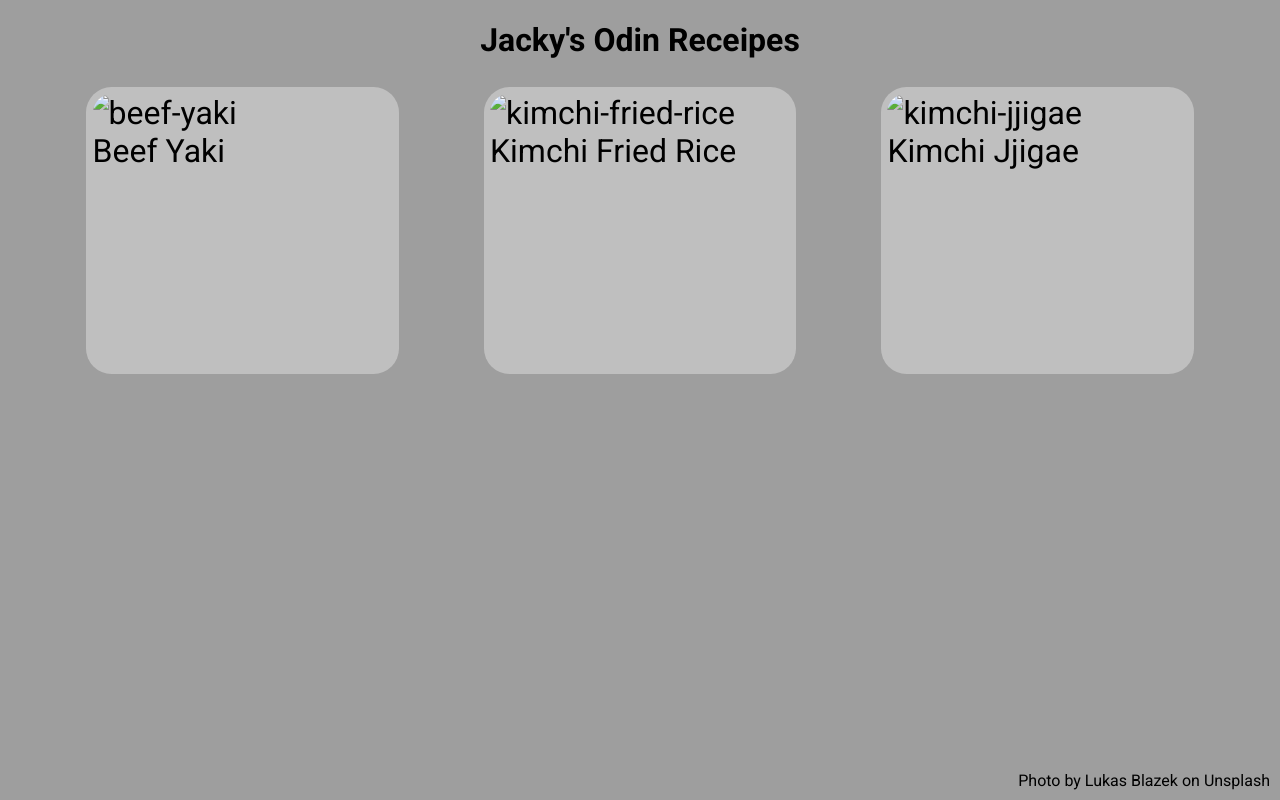
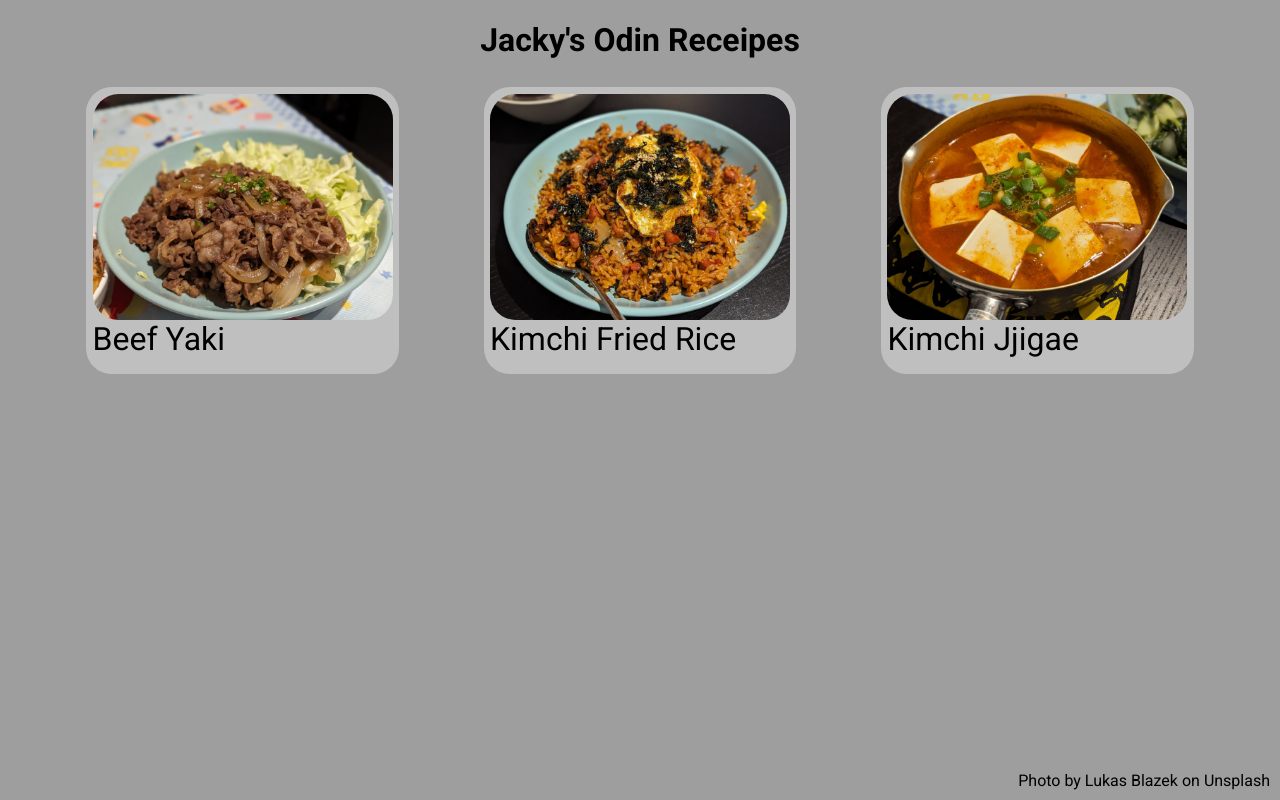
Before and after one commit to jackywooks/Recipes, a plain HTML site: page index.html in a window 1280 px wide. Drawn offline with Linux system fonts and the light colour scheme; the site is published under a folder, as on GitHub Pages, so addresses that start at the root find nothing.

Commit message:
Fix Relative path in index.html

```diff
--- a/index.html
+++ b/index.html
@@ -20,16 +20,16 @@
     <main>
         <div class="container">
             <div id="01">
-                <a class="menu" href="recipes/beef-yaki.html"> <img src="/images/beef yaki.JPEG" alt="beef-yaki" width="300">
+                <a class="menu" href="recipes/beef-yaki.html"> <img src="images/beef yaki.JPEG" alt="beef-yaki" width="300">
                     Beef Yaki</a>
             </div>
             <div id="02">
-                <a class="menu" href="recipes/kimchi-fried-rice.html"> <img src="/images/kimchi fried rice.JPEG"
+                <a class="menu" href="recipes/kimchi-fried-rice.html"> <img src="images/kimchi fried rice.JPEG"
                         alt="kimchi-fried-rice" width="300">
                     Kimchi Fried Rice</a>
             </div>
             <div id="03">
-                <a class="menu" href="recipes/kimchi-jjigae.html"> <img src="/images/kimchi stew.JPEG" alt="kimchi-jjigae"
+                <a class="menu" href="recipes/kimchi-jjigae.html"> <img src="images/kimchi stew.JPEG" alt="kimchi-jjigae"
                         width="300">
                     Kimchi Jjigae</a></li>
             </div>
```
